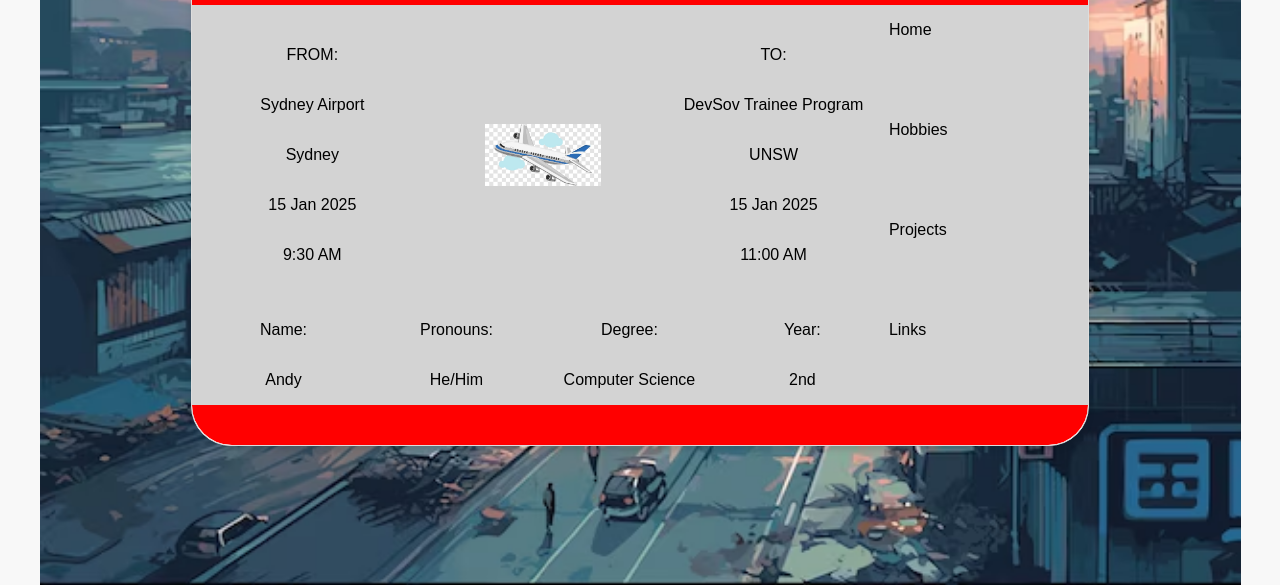
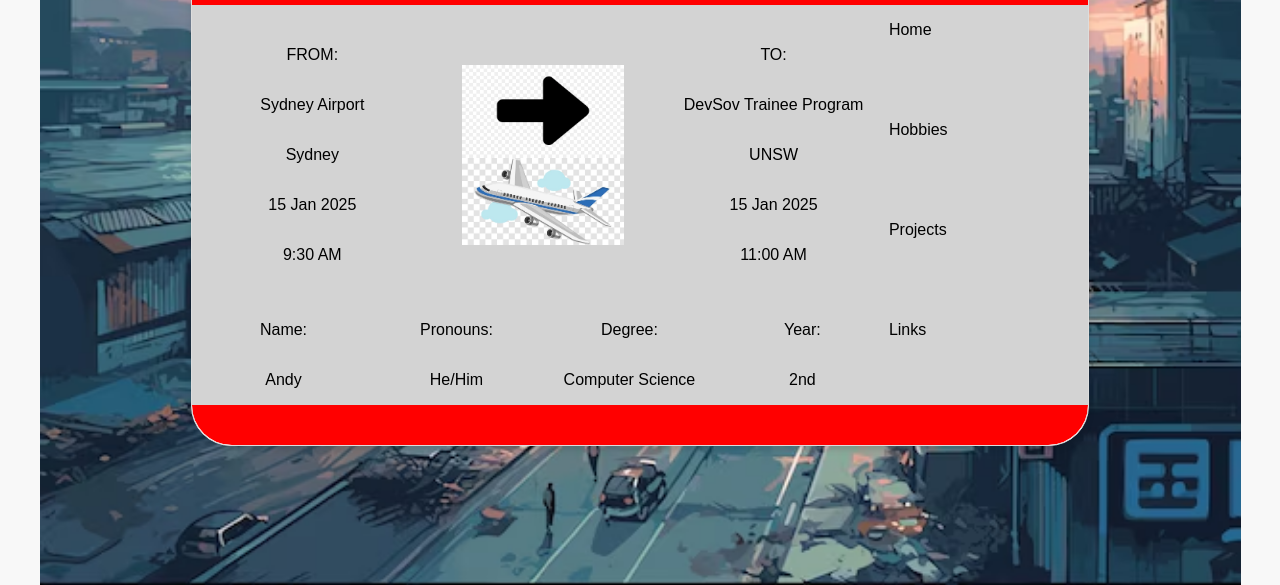
Before and after one commit to 0randa/dev-soc-training-project, a plain HTML site: page src/index.html in a window 1280 px wide. Shown: the part 215-800 px from the top of the page. Drawn offline with Linux system fonts and the light colour scheme.

Commit message:
center aligned the plane and arrow

```diff
--- a/src/index.html
+++ b/src/index.html
@@ -38,7 +38,12 @@
                                 <p>9:30 AM</p>
                             </div>
                             <div class="top-row-boxes">
-                                <img src="images/plane5.jpg">
+                                <div class="top-row-box">
+                                    <img src="images/right_arrow.webp">
+                                </div>
+                                <div class="top-row-box">
+                                    <img src="images/plane5.jpg">
+                                </div>
                             </div>
 
                             <div class="top-row-boxes">
--- a/src/styles/boarding_ticket.css
+++ b/src/styles/boarding_ticket.css
@@ -64,6 +64,8 @@
 .middle-section-top-row {
     display: grid;
     grid-template-columns: 1fr 1fr 1fr;
+    align-items: center;
+    justify-content: center;
 }
 
 .middle-section-bottom-row {
@@ -80,8 +82,16 @@
     align-items: center;
 }
 
+.top-row-box {
+    display: flex;
+    justify-content: center;
+    align-content: center;
+    height: 100%;
+    width: 100%;
+}
+
 .top-row-boxes img {
-    width: 50%;
+    width: 70%;
     height: auto;
 }
 
```
Also changed, not shown: src/images/right_arrow.webp (added).
